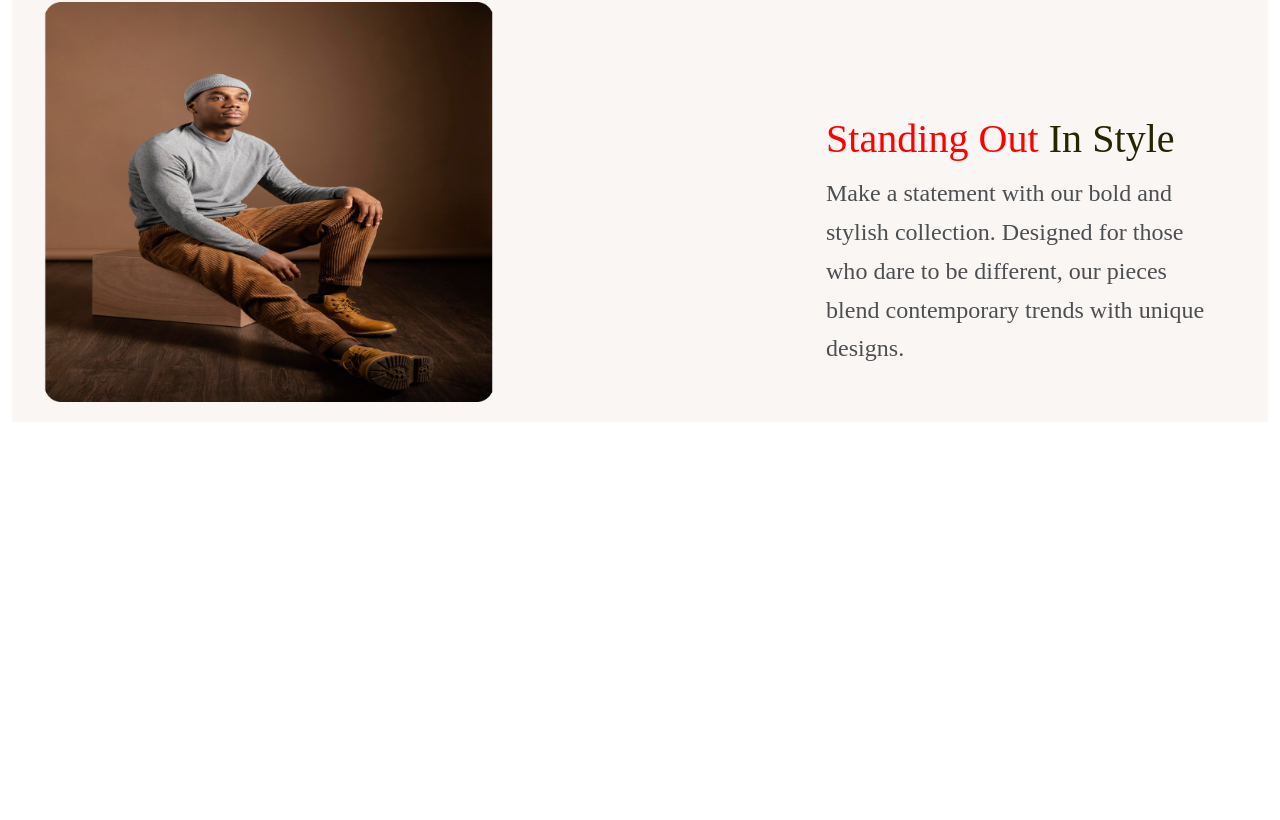
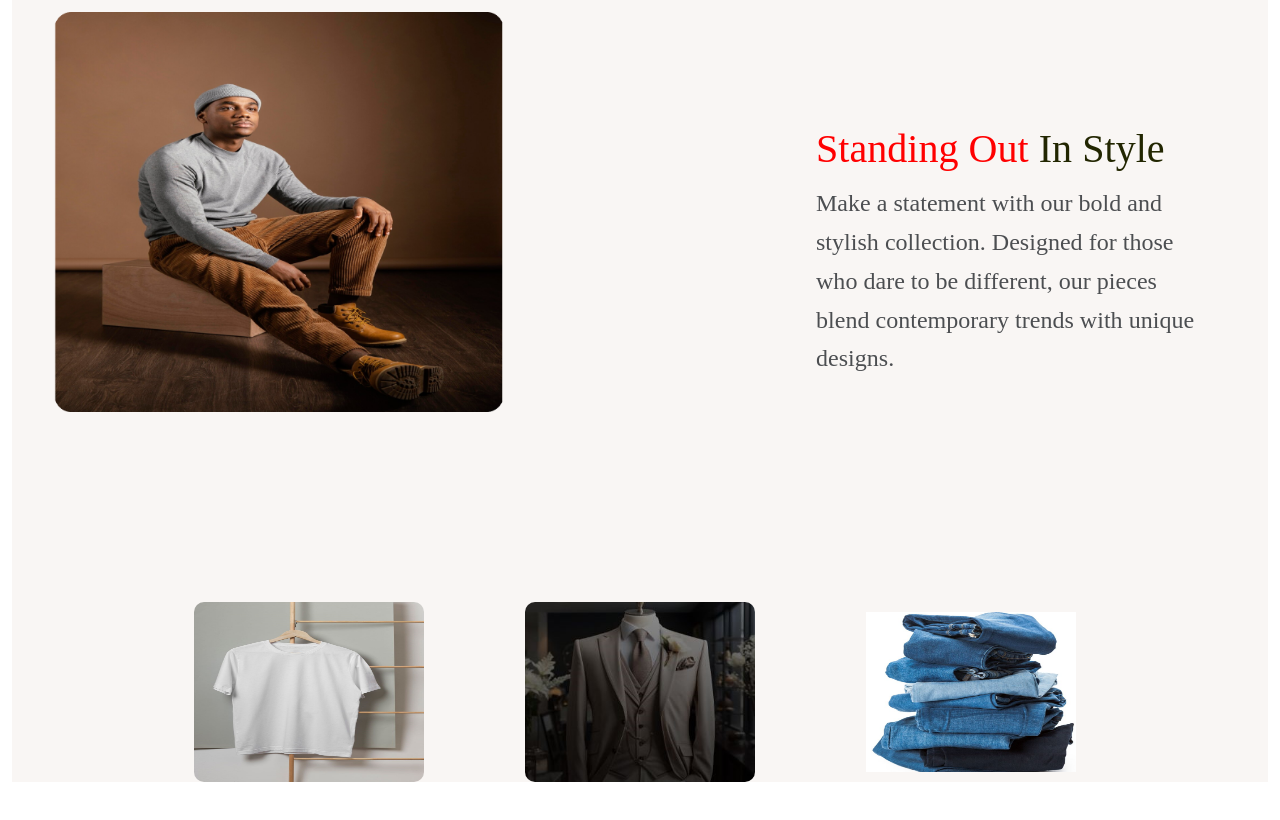
Before and after one commit to awolope/hng-timbucloud, a React (Create React App) app: page / in a window 1280 px wide. Shown: the part 1359-2179 px from the top of the page. Before the commit the page ends 1781 px from the top, so only its background shows below. Built offline with nearby package versions, Linux system fonts and the light colour scheme; a small style sheet from the web is missing.

Commit message:
still on it

```diff
--- a/src/pages/Main.css
+++ b/src/pages/Main.css
@@ -10,7 +10,11 @@
   text-align: center;
   color: rgba(34, 38, 1, 1);
 }
-
+.clothesdiv {
+  display: flex;
+  margin: 170px;
+  justify-content: space-between;
+}
 .focus {
   color: red;
 }
@@ -33,6 +37,7 @@
 .mindiv2 {
   display: flex;
   justify-content: space-between;
+  margin: 10px;
 }
 .minp1 {
   font-family: Nunito Sans;
@@ -48,6 +53,24 @@
   margin: 30px;
   margin-top: 150px;
 }
+.img-fluid1 {
+  width: 230px;
+  border-radius: 10px;
+  height: 180px;
+}
+.img-fluid2 {
+  width: 230px;
+  height: 180px;
+  border-radius: 10px;
+}
+
+.img-fluid3 {
+  width: 230px;
+  border-radius: 10px;
+  padding: 10px;
+  height: 180px;
+}
+
 .img {
   width: 450px;
   height: 400px;
--- a/src/pages/Min.js
+++ b/src/pages/Min.js
@@ -2,6 +2,9 @@ import React from "react";
 import "./Main.css";
 import "../man.png";
 import "../woman.png";
+import "../shirt.png";
+import "../suit.png";
+import "../clothes.png";
 export default function Main(params) {
   return (
     <div className="maindiv container-fluid sm">
@@ -41,6 +44,17 @@ export default function Main(params) {
           </p>
         </div>
       </div>
+      <div className="clothesdiv sm">
+        <div className="shirt sm">
+          <img src="./shirt.png" className="img-fluid1" alt=""></img>
+        </div>
+        <div className="suit sm">
+          <img src="./suit.png" className="img-fluid2" alt=""></img>
+        </div>
+        <div className="clothes sm">
+          <img src="./clothes.png" className="img-fluid3" alt=""></img>
+        </div>
+      </div>
     </div>
   );
 }
```
Also changed, not shown: public/clothes.png, src/clothes.png.
